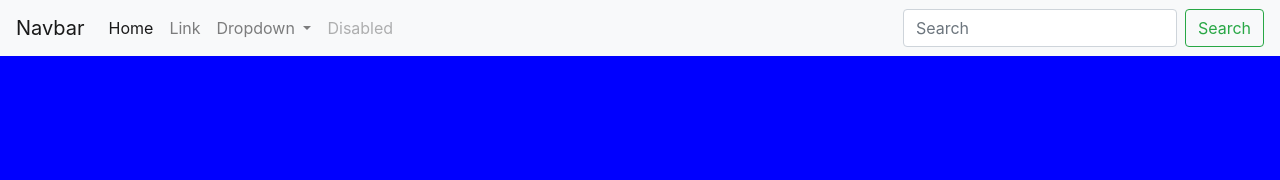
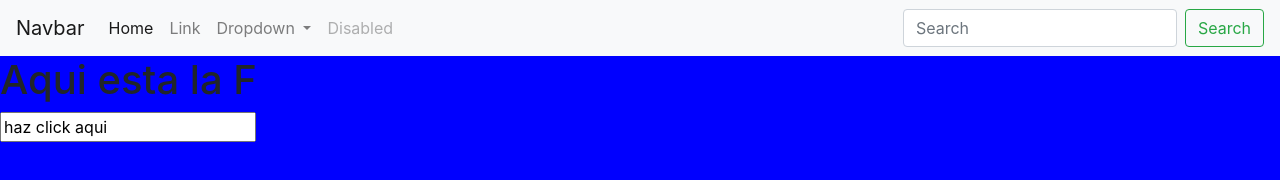
Before and after one commit to JECH527/lenguajes-dia, a plain HTML site: page index.html in a window 1280 px wide. Drawn offline with nearby package versions, Linux system fonts and the light colour scheme.

Commit message:
añadiendo cambios de javascript

```diff
--- a/index.html
+++ b/index.html
@@ -5,6 +5,7 @@
     <meta http-equiv="X-UA-Compatible" content="IE=edge">
     <meta name="viewport" content="width=device-width, initial-scale=1.0">
     <title>Lenguajes-U-G</title>
+    <script src="js/js.js"></script>
     <link rel="stylesheet" href="css/css.css">
     <link rel="stylesheet" href="https://cdn.jsdelivr.net/npm/bootstrap@4.0.0/dist/css/bootstrap.min.css" integrity="sha384-Gn5384xqQ1aoWXA+058RXPxPg6fy4IWvTNh0E263XmFcJlSAwiGgFAW/dAiS6JXm" crossorigin="anonymous">
 <script src="https://cdn.jsdelivr.net/npm/bootstrap@4.0.0/dist/js/bootstrap.min.js" integrity="sha384-JZR6Spejh4U02d8jOt6vLEHfe/JQGiRRSQQxSfFWpi1MquVdAyjUar5+76PVCmYl" crossorigin="anonymous"></script>
@@ -47,5 +48,7 @@
           </form>
         </div>
       </nav>
+      <h1>Aqui esta la F</h1>
+      <input type="buton" onclick="hola()" value="haz click aqui">
 </body>
 </html>
--- /dev/null
+++ b/js/js.js
@@ -0,0 +1,4 @@
+function hola() {
+
+    alert("bienvenidos a nuestra pagina de prueba");
+}
```
